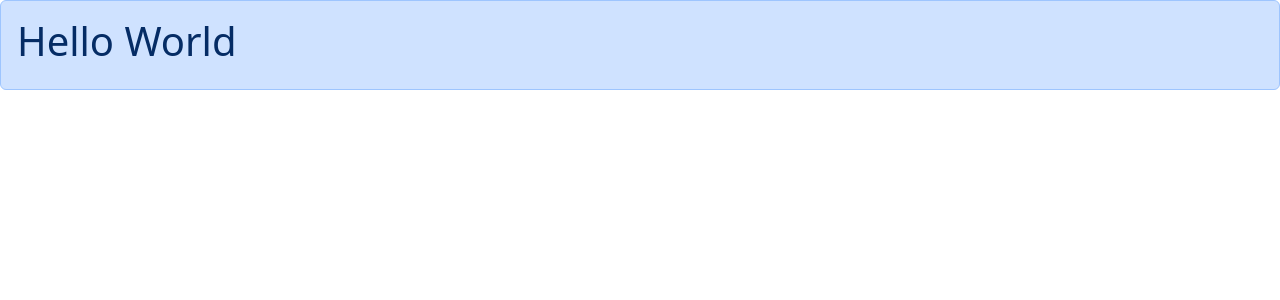
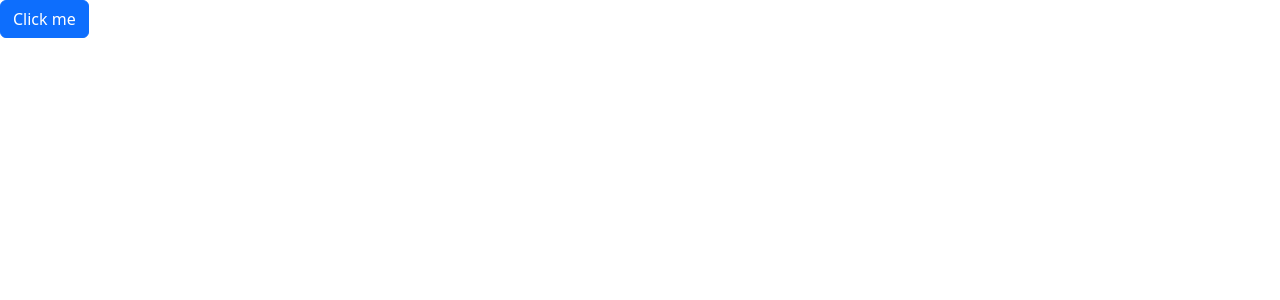
Before and after one commit to amangrx/react-app, a React (Vite) app in the folder reactproject/: page / in a window 1280 px wide. Shown: the top 300 px of the page. Built offline with nearby package versions, Linux system fonts and the light colour scheme.

Commit message:
making a button component with alert

```diff
--- a/reactproject/src/App.tsx
+++ b/reactproject/src/App.tsx
@@ -1,7 +1,9 @@
 // import ListGroup from "./components/ListGroup";
 
+import Button from "./components/Button";
+
 import Alert from "./components/Alert";
-
+import { useState } from "react";
 
 function App() {
   // let items = ["Pokhara", "Kathmandu", "Bhaktapur", "Lalitpur", "Biratnagar"];
@@ -9,11 +11,16 @@ function App() {
   //   console.log(item);
   // }
 
+  const [alertVisible, setAlertVisible] = useState(false);
   return (
     <div>
-      <Alert>
-        <h1>Hello World</h1>
-      </Alert>
+      {alertVisible && (
+        <Alert onClose={() => setAlertVisible(false)}>My Alert</Alert>
+      )}
+      <Button color="primary" onClick={() => setAlertVisible(true)}>
+        Click me
+      </Button>
+
       {/* <ListGroup items={items} heading="Name of Cities" onSelectItem={handleSelectItem}/> */}
     </div>
   );
--- a/reactproject/src/components/Alert.tsx
+++ b/reactproject/src/components/Alert.tsx
@@ -1,15 +1,26 @@
 import { ReactNode } from "react";
 
 interface AlertProps {
-    children : ReactNode;
+  children: ReactNode;
+  onClose: () => void;
 }
 
-const Alert = ({children}: AlertProps) => {
+const Alert = ({ children, onClose }: AlertProps) => {
   return (
-    <div className="alert alert-primary" role="alert">
+    <div
+      className="alert alert-primary alert-dismissible fade show"
+      role="alert"
+    >
       {children}
+      <button
+        type="button"
+        className="btn-close"
+        data-bs-dismiss="alert"
+        aria-label="Close"
+        onClick={onClose}
+      ></button>
     </div>
-  )
-}
+  );
+};
 
-export default Alert
+export default Alert;
--- /dev/null
+++ b/reactproject/src/components/Button.tsx
@@ -0,0 +1,40 @@
+
+interface ButtonProps {
+  color: "primary" | "secondary" | "success" | "danger" | "warning" | "info" | "light" | "dark" | "link";
+  children: String;
+  onClick: () => void;
+}
+
+const Button = ({color = "primary", children , onClick }: ButtonProps) => {
+  return (
+    <button type="button" className={"btn btn-" + color} onClick={onClick}>
+      {children}
+    </button>
+    // <button type="button" className="btn btn-secondary">
+    //   {children}
+    // </button>
+    // <button type="button" className="btn btn-success">
+    //   {children}
+    // </button>
+    // <button type="button" className="btn btn-danger">
+    //   {children}
+    // </button>
+    // <button type="button" className="btn btn-warning">
+    // {children}
+    // </button>
+    // <button type="button" className="btn btn-info">
+    // {children}
+    // </button>
+    // <button type="button" className="btn btn-light">
+    // {children}
+    // </button>
+    // <button type="button" className="btn btn-dark">
+    // {children}
+    // </button>
+    // <button type="button" className="btn btn-link">
+    // {children}
+    // </button>
+  );
+};
+
+export default Button;
```
